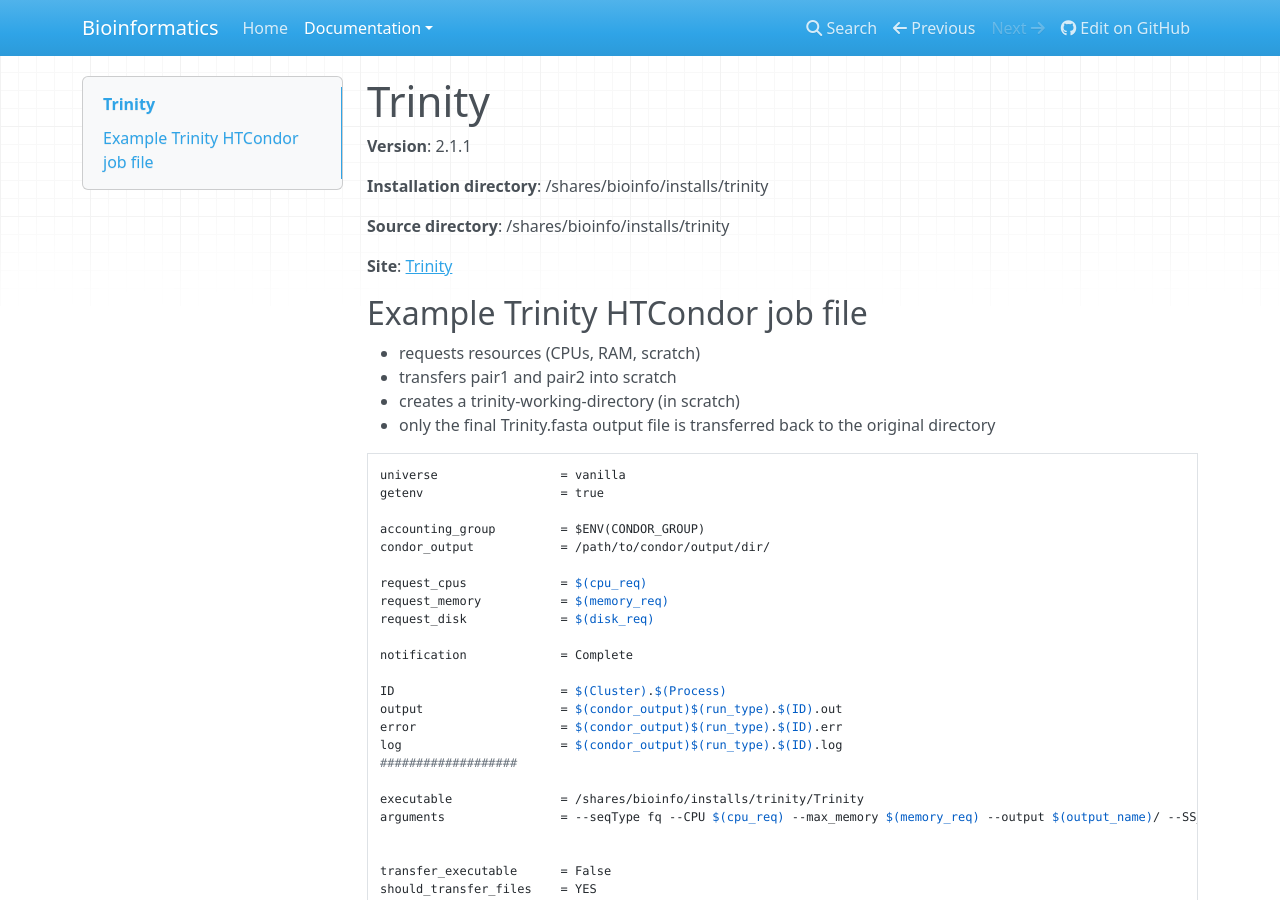
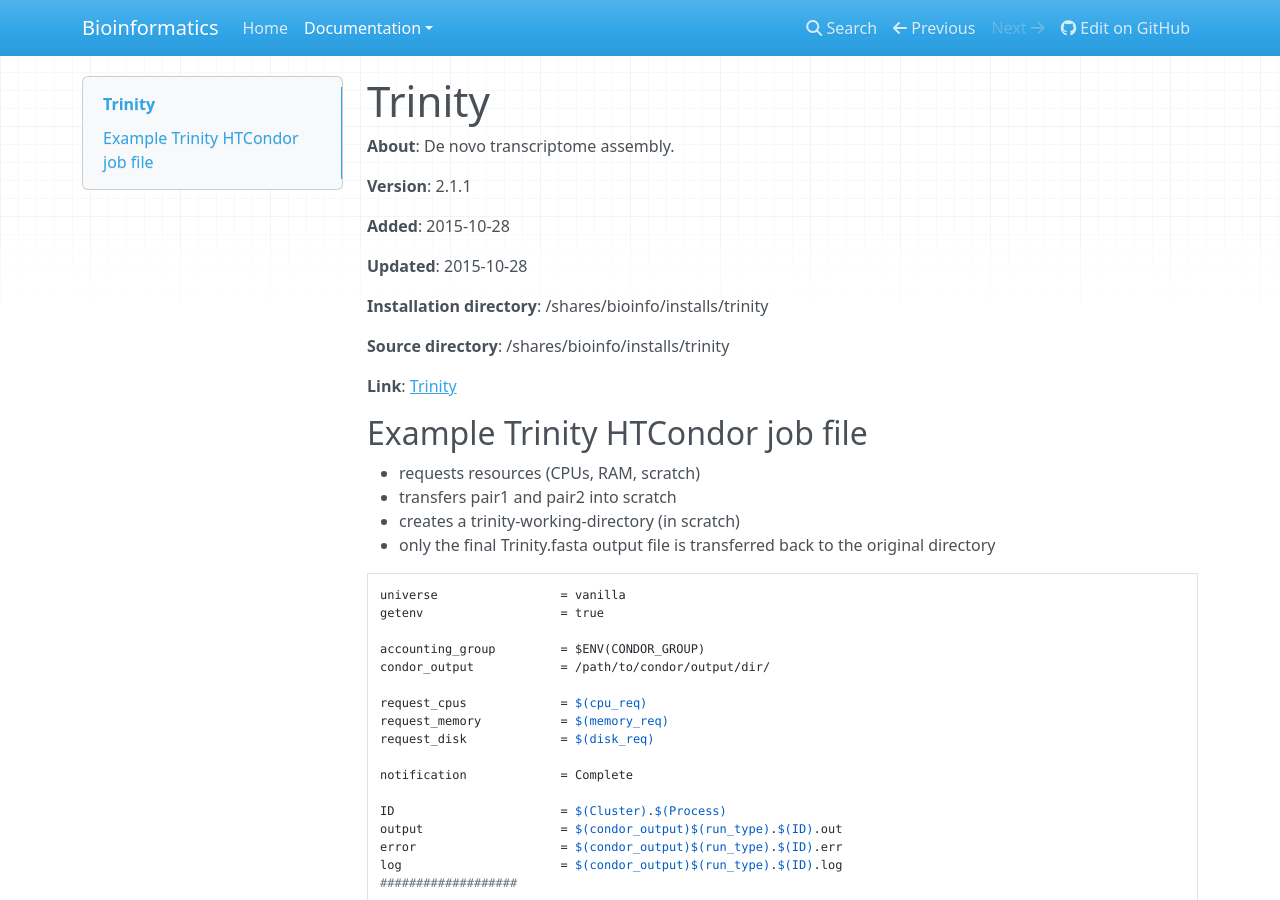
Before and after one commit to danforthcenter/bioinformatics, an MkDocs documentation site: the page built from docs/trinity.md, in a window 1280 px wide and 900 px high. Built offline with MkDocs 1.6.1, drawn with Linux system fonts in a browser that asks for light colours; nearby versions of some CDN libraries; old or Windows-style settings are respelled for this version of MkDocs.

Commit message:
Updated trinity docs

```diff
--- a/docs/trinity.md
+++ b/docs/trinity.md
@@ -1,12 +1,18 @@
 # Trinity
 
+**About**: De novo transcriptome assembly.
+
 **Version**: 2.1.1
+
+**Added**: 2015-10-28
+
+**Updated**: 2015-10-28
 
 **Installation directory**: /shares/bioinfo/installs/trinity
 
 **Source directory**: /shares/bioinfo/installs/trinity
 
-**Site**: [Trinity](https://github.com/trinityrnaseq/trinityrnaseq/wiki)
+**Link**: [Trinity](https://github.com/trinityrnaseq/trinityrnaseq/wiki)
 
 ## Example Trinity HTCondor job file
 
```
